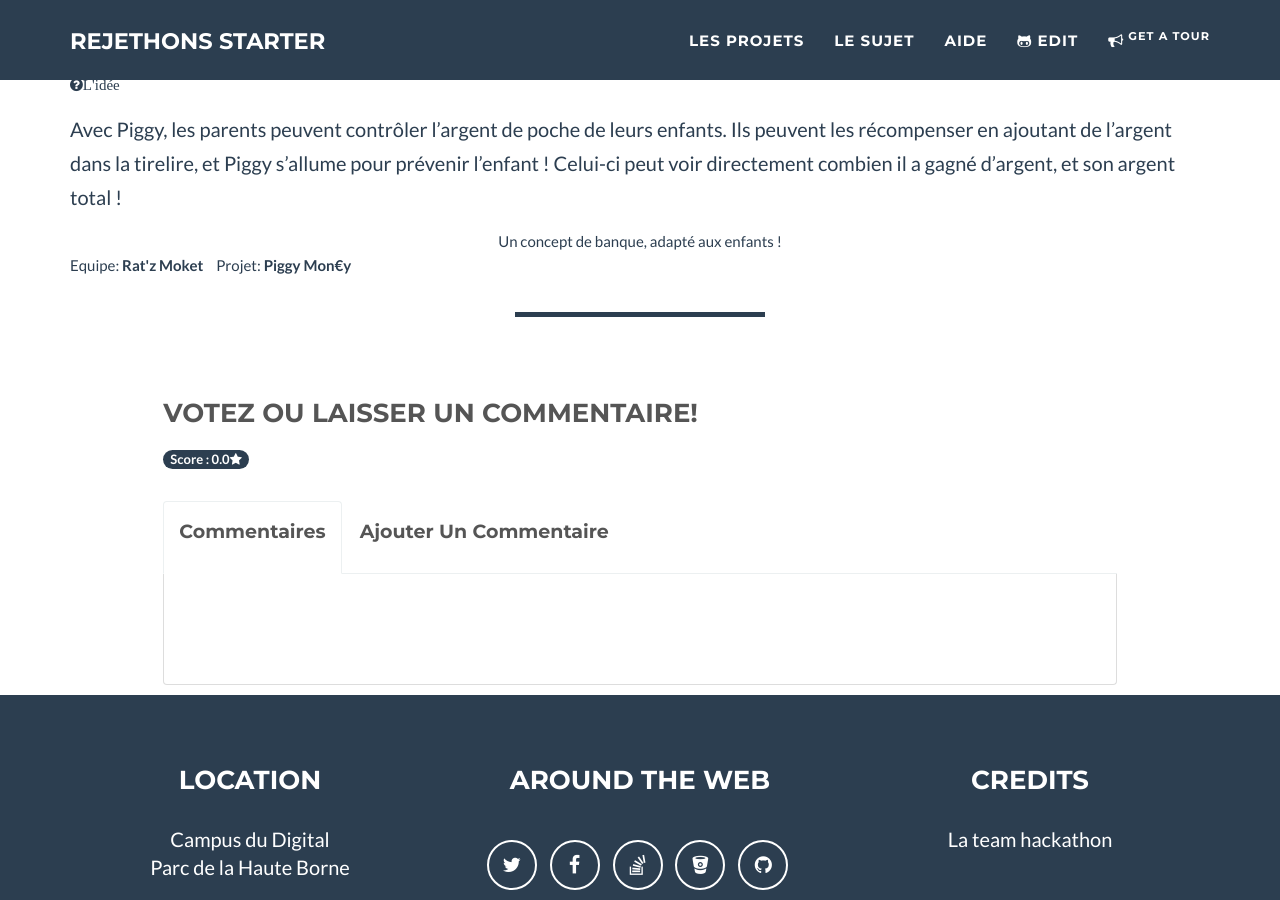
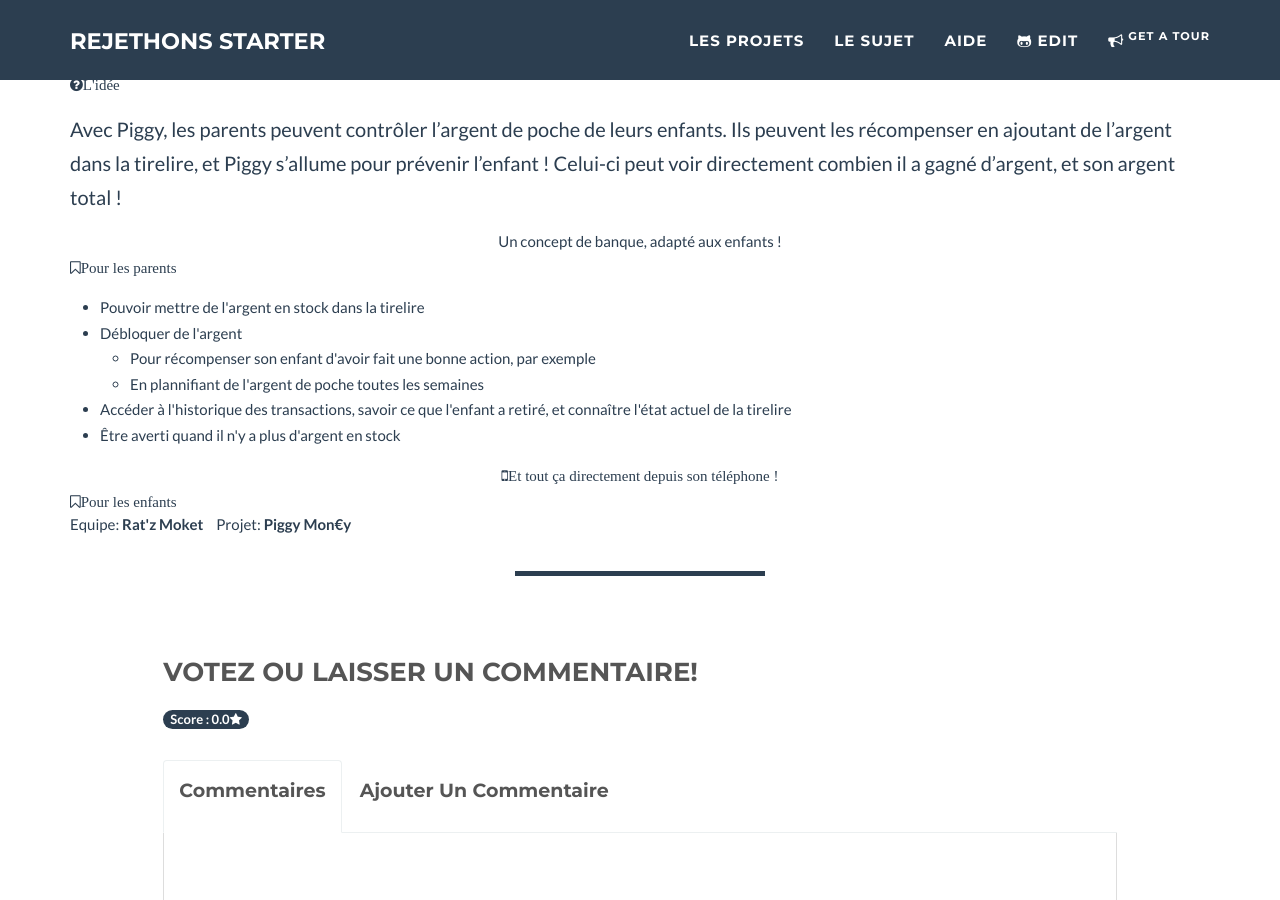
Before and after one commit to stephaneLeroy/rejethons-starter, a Jekyll site: the page built from _posts/2017-05-19-les-ratz-moket.markdown, in a window 1280 px wide and 900 px high, scrolled down 327 px. Built offline with Jekyll 4.4.1, drawn with Linux system fonts in a browser that asks for light colours.

Commit message:
Update 2017-05-19-les-ratz-moket.markdown

```diff
--- a/_posts/2017-05-19-les-ratz-moket.markdown
+++ b/_posts/2017-05-19-les-ratz-moket.markdown
@@ -11,5 +11,24 @@ alt: Piggy Mon€y
 Piggy Mon€y, c'est une tirelire, mais pas n'importe laquelle ! Avec Piggy, les enfants savent à n'importe quel moment combien d'argent ils possèdent, et les parents peuvent gérer l'argent qu'ils leur donnent... Un compte bancaire adapté à la jeunesse !
 
 <div class="fa fa-question-circle">L'idée</div>
+
 Avec Piggy, les parents peuvent contrôler l'argent de poche de leurs enfants. Ils peuvent les récompenser en ajoutant de l'argent dans la tirelire, et Piggy s'allume pour prévenir l'enfant ! Celui-ci peut voir directement combien il a gagné d'argent, et son argent total !
 <center>Un concept de banque, adapté aux enfants !</center>
+
+<div class="fa fa-bookmark-o">Pour les parents</div>
+<ul>
+<li> Pouvoir mettre de l'argent en stock dans la tirelire</li>
+<li> Débloquer de l'argent
+  <ul> <li> Pour récompenser son enfant d'avoir fait une bonne action, par exemple</li>
+  <li>  En plannifiant de l'argent de poche toutes les semaines</li></ul></li>
+<li> Accéder à l'historique des transactions, savoir ce que l'enfant a retiré, et connaître l'état actuel de la tirelire</li>
+<li> Être averti quand il n'y a plus d'argent en stock</li>
+</ul>
+
+<center><span class="fa fa-mobile">Et tout ça directement depuis son téléphone !</span></center>
+
+
+
+
+
+<div class="fa fa-bookmark-o">Pour les enfants</div>
```
